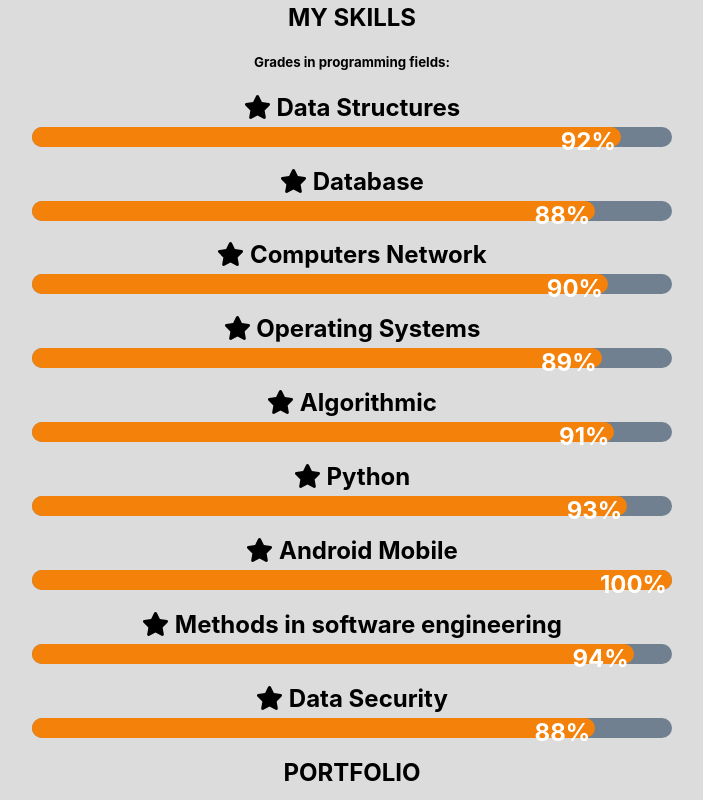
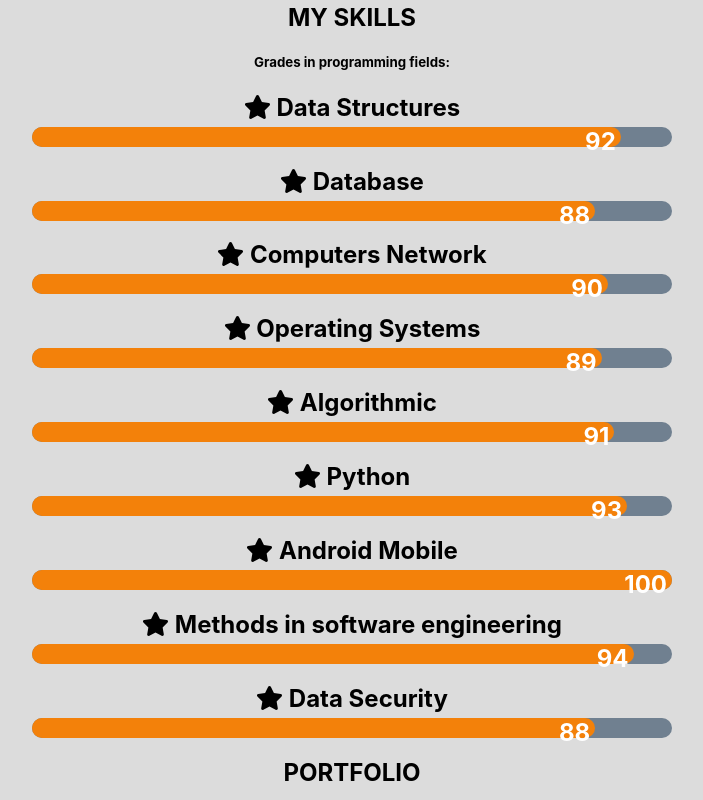
Before and after one commit to ShakuriAvi/My-CV, a React (Create React App) app: page / in a window 1280 px wide. Shown: the part 780-1580 px from the top of the page, without its empty margins (288-991 px from the left). Built offline with nearby package versions, Linux system fonts and the light colour scheme.

Commit message:
changed progress

```diff
--- a/src/component/Progress.jsx
+++ b/src/component/Progress.jsx
@@ -33,7 +33,7 @@
         <div>
             <div style={containerStyles}>
                 <div style={fillerStyles}>
-                    <span style={labelStyles}>{`${completed}%`}</span>
+                    <span style={labelStyles}>{`${completed}`}</span>
                 </div>
             </div>
         </div>
```
